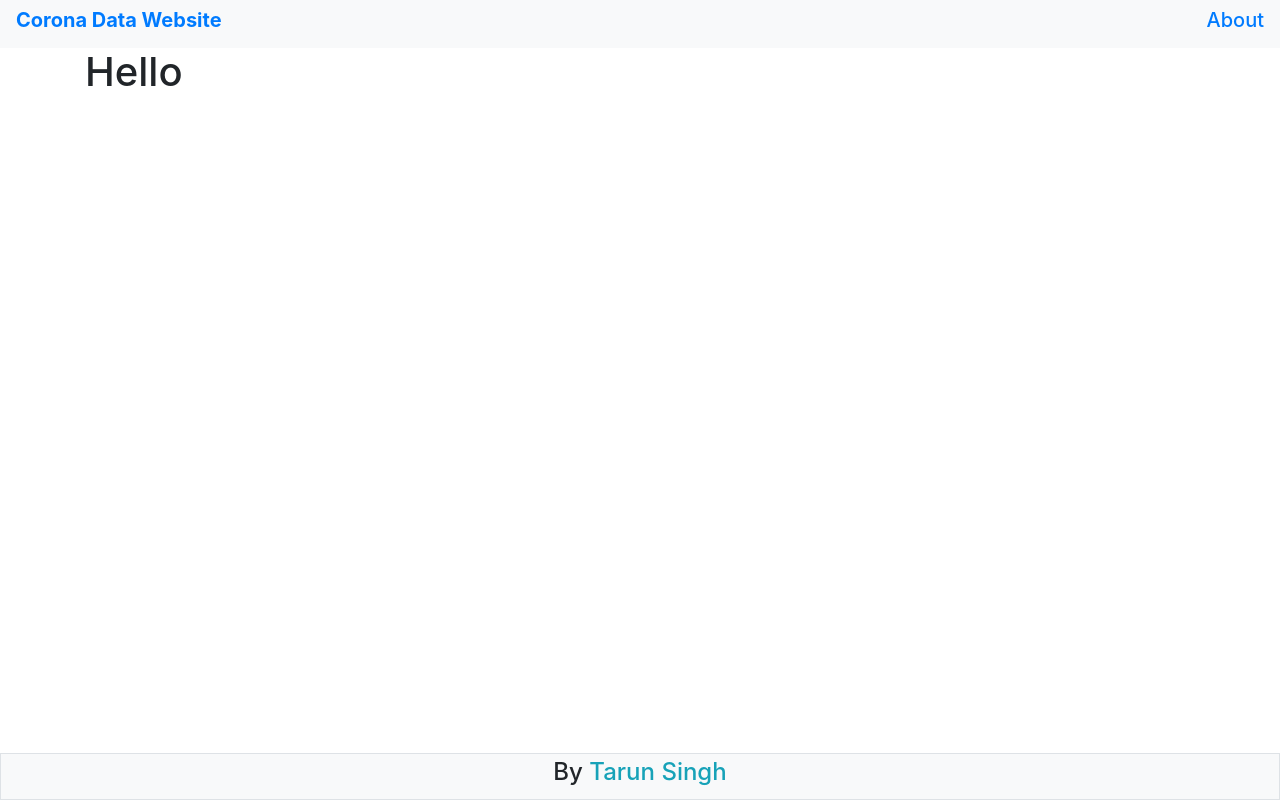
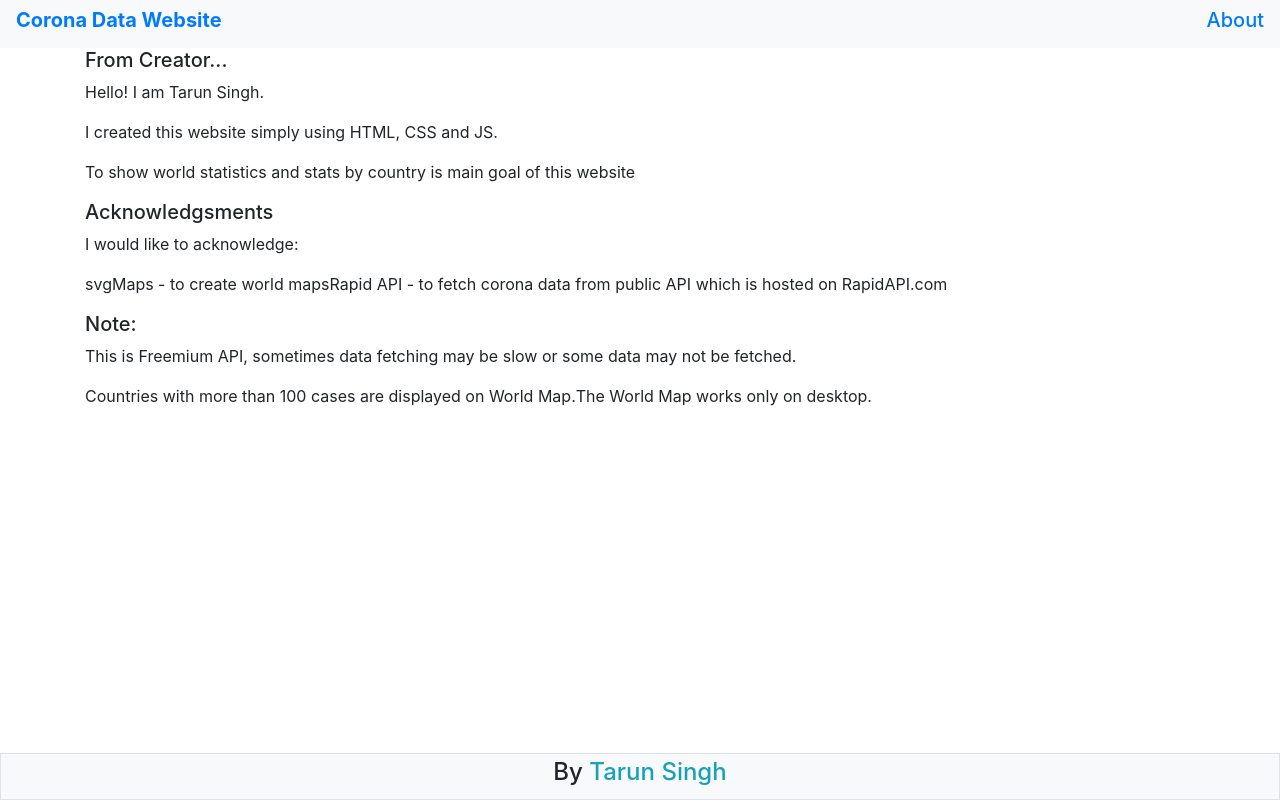
Before and after one commit to 10xtarun/10xtarun.github.io, a plain HTML site: page about.html in a window 1280 px wide. Drawn offline with nearby package versions, Linux system fonts and the light colour scheme.

Commit message:
add about page

```diff
--- a/about.html
+++ b/about.html
@@ -23,8 +23,38 @@
     <main>
     <div class="container mt-5 mb-5">
         <div class="row">
-            <div class="col-12">
-                <h1>Hello</h1>
+            <div class="col-12 text-default">
+                <h5>From Creator...</h5>
+                <p>Hello! I am Tarun Singh.</p>
+                <p>I created this website simply using HTML, CSS and JS.</p>
+                <p>To show world statistics and stats by country is main goal of this website</p>
+
+                <h5>Acknowledgsments</h5>
+                <p>I would like to acknowledge: </p>
+                <ul class="nav">
+                    <li class="nav-items"><p>
+                        svgMaps - to create world maps
+                        </p>
+                    </li>
+                    <li class="nav-items">
+                        <p>
+                        Rapid API - to fetch corona data from public API which is hosted on RapidAPI.com
+                        </p>
+                    </li>
+                </ul>
+
+                <h5>Note: </h5>
+                <ul class="nav">
+                    <li class="nav-items">
+                        <p>This is Freemium API, sometimes data fetching may be slow or some data may not be fetched.</p>
+                    </li>
+                    <li class="nav-items">
+                        <p>Countries with more than 100 cases are displayed on World Map.</p>
+                    </li>
+                    <li class="nav-items">
+                        <p>The World Map works only on desktop.</p>
+                    </li>
+                </ul>
             </div>
         </div>
     </div>
```
